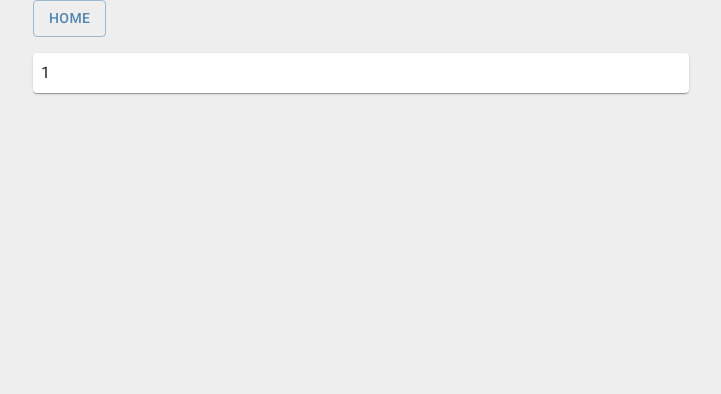
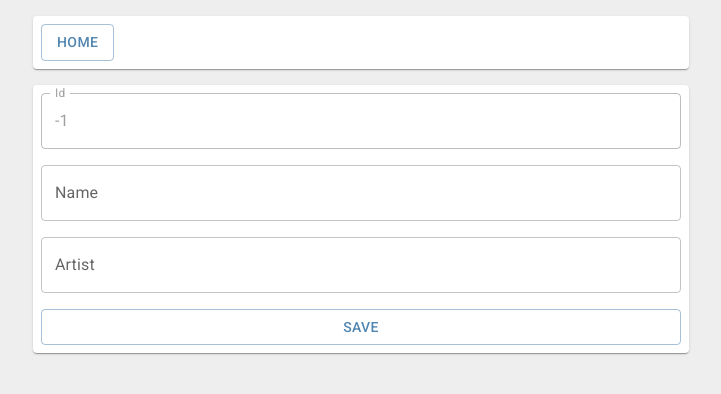
Before and after one commit to dillondrenzek/top-100-songs, a React (Create React App) app: page /songs/1 in a window 1280 px wide. Shown: the top 394 px of the page, without its empty margins (287-1008 px from the left). Built offline with nearby package versions, Linux system fonts and the light colour scheme.

Commit message:
add update song

```diff
--- a/src/app/edit-song-page.tsx
+++ b/src/app/edit-song-page.tsx
@@ -1,16 +1,17 @@
-import { Button, Card, Stack, Typography } from "@mui/material";
+import { Button, Card, Stack } from "@mui/material";
 import React, { useMemo } from "react";
 import { useNavigate, useParams } from "react-router-dom";
 import { useSongs } from "../use-songs";
+import { EditSongForm } from "./edit-song-page/edit-song-form";
 
 export function EditSongPage() {
-  const { getSongById } = useSongs();
+  const { getSongById, updateSong } = useSongs();
 
   const { songId } = useParams();
 
   const song = useMemo(() => {
     if (!songId) {
-      return null;
+      return;
     }
 
     const id = parseInt(songId);
@@ -27,15 +28,14 @@
         alignItems="center"
         justifyContent="center"
         spacing={2}
-      >
+      ></Stack>
+      <Card sx={{ width: "100%", px: 1, py: 1 }}>
         <Button variant="outlined" onClick={() => navigate("/")}>
           Home
         </Button>
-      </Stack>
+      </Card>
       <Card sx={{ width: "100%", px: 1, py: 1 }}>
-        <Typography>{songId}</Typography>
-        <Typography>{song?.name}</Typography>
-        <Typography>{song?.artist}</Typography>
+        <EditSongForm initialValue={song} onSubmit={updateSong} />
       </Card>
     </Stack>
   );
--- /dev/null
+++ b/src/app/edit-song-page/edit-song-form.tsx
@@ -0,0 +1,79 @@
+import { Stack, Button, TextField } from "@mui/material";
+import { FormikHelpers } from "formik";
+import React, { useCallback } from "react";
+import { Song } from "../../song";
+import { useFormik, FormikConfig } from "formik";
+
+export type EditSongFormModel = Song;
+
+export function useEditSongForm(config: FormikConfig<EditSongFormModel>) {
+  const formik = useFormik<EditSongFormModel>(config);
+
+  return { ...formik };
+}
+
+interface EditSongFormProps {
+  initialValue?: Song;
+
+  onSubmit: (song: Song) => void;
+}
+
+export function EditSongForm(props: EditSongFormProps) {
+  const { initialValue, onSubmit: propsOnSubmit } = props;
+
+  const onSubmit = useCallback(
+    (newSong: Song, formikHelpers: FormikHelpers<Song>) => {
+      propsOnSubmit(newSong);
+
+      formikHelpers.resetForm();
+    },
+    [propsOnSubmit]
+  );
+
+  const { handleSubmit, handleChange, handleBlur, values } = useEditSongForm({
+    initialValues: initialValue ?? {
+      name: "",
+      artist: "",
+      id: -1,
+    },
+    onSubmit,
+  });
+
+  return (
+    <Stack
+      direction="column"
+      spacing={2}
+      component="form"
+      onSubmit={handleSubmit}
+    >
+      <TextField
+        name="id"
+        label="Id"
+        variant="outlined"
+        disabled
+        value={values.id}
+      />
+      <TextField
+        tabIndex={0}
+        name="name"
+        label="Name"
+        variant="outlined"
+        value={values.name}
+        onChange={handleChange}
+        onBlur={handleBlur}
+      />
+      <TextField
+        tabIndex={1}
+        name="artist"
+        label="Artist"
+        variant="outlined"
+        value={values.artist}
+        onChange={handleChange}
+        onBlur={handleBlur}
+      />
+      <Button type="submit" variant="outlined">
+        Save
+      </Button>
+    </Stack>
+  );
+}
--- a/src/app/song-list.tsx
+++ b/src/app/song-list.tsx
@@ -6,7 +6,6 @@
   Stack,
   IconButton,
   Button,
-  Box,
   Typography,
 } from "@mui/material";
 import KeyboardArrowUpIcon from "@mui/icons-material/KeyboardArrowUp";
--- a/src/use-songs.ts
+++ b/src/use-songs.ts
@@ -16,6 +16,7 @@
   | { type: "MOVE_SONG_TO_TOP"; payload: Song }
   | { type: "MOVE_SONG_TO_BOTTOM"; payload: Song }
   | { type: "CREATE_SONG"; payload: NewSong }
+  | { type: "UPDATE_SONG"; payload: Song }
   | { type: "REMOVE_SONG"; payload: Song };
 
 interface SongsDataState {
@@ -51,6 +52,19 @@
           ...prevState,
           nextId: prevState.nextId + 1,
           songs: [newSong, ...prevState.songs],
+        };
+      }
+
+      case "UPDATE_SONG": {
+        const id = action.payload.id;
+
+        const index = prevState.songs.findIndex((value) => value.id === id);
+        const newSongs = [...prevState.songs];
+        newSongs[index] = { ...action.payload };
+
+        return {
+          ...prevState,
+          songs: [...newSongs],
         };
       }
 
@@ -115,6 +129,13 @@
     [state.songs]
   );
 
+  const updateSong = useCallback((song: Song) => {
+    dispatch({
+      type: "UPDATE_SONG",
+      payload: song,
+    });
+  }, []);
+
   const createSong = useCallback((newSong: NewSong) => {
     dispatch({
       type: "CREATE_SONG",
@@ -170,6 +191,7 @@
     songs: state.songs,
     setSongs,
     getSongById,
+    updateSong,
     createSong,
     removeSong,
     promoteSong,
```
